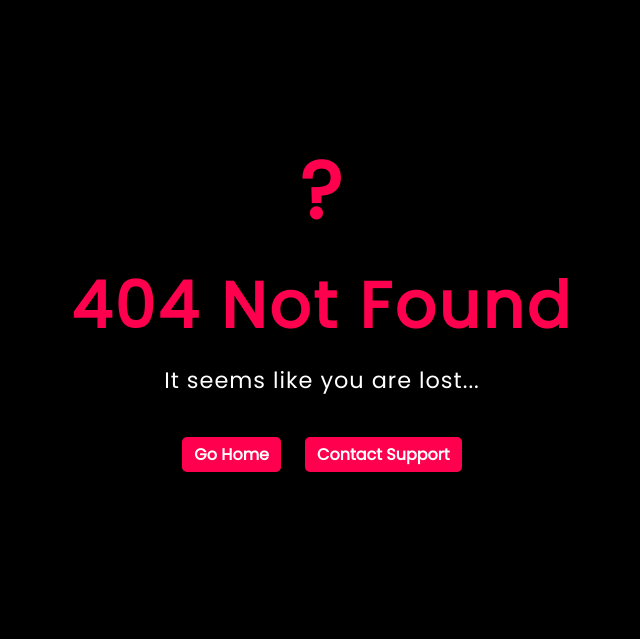
After one commit to wassim-khleifi/Joker-Portfolio, a Django app: template templates/404.html in a window 1280 px wide. The commit adds this page. Shown: the top 639 px of the page, without its empty margins (318-958 px from the left). Run offline with Django 4.2, Linux system fonts and the light colour scheme; the template is opened without the code that fills it, so the values that code supplies are empty.

Commit message:
Add files via upload
API changelog

```diff
--- /dev/null
+++ b/api/admin.py
@@ -0,0 +1,3 @@
+from django.contrib import admin
+
+# Register your models here.
--- /dev/null
+++ b/api/apps.py
@@ -0,0 +1,6 @@
+from django.apps import AppConfig
+
+
+class ApiConfig(AppConfig):
+    default_auto_field = 'django.db.models.BigAutoField'
+    name = 'api'
--- /dev/null
+++ b/api/models.py
@@ -0,0 +1,3 @@
+from django.db import models
+
+# Create your models here.
--- /dev/null
+++ b/api/tests.py
@@ -0,0 +1,3 @@
+from django.test import TestCase
+
+# Create your tests here.
--- /dev/null
+++ b/api/urls.py
@@ -0,0 +1,7 @@
+from django.urls import path,include
+from . import views
+## add urls
+urlpatterns = [
+	path('projects', views.projects, name="projects_api"),
+	path('jobs', views.jobs, name='jobs_api')
+]
--- a/portfolio/urls.py
+++ b/portfolio/urls.py
@@ -20,7 +20,8 @@ from django.conf import settings
 from django.conf.urls.static import static
 urlpatterns = [
     path('admin/', admin.site.urls),
-    path('', include("pages.urls"))
+    path('', include("pages.urls")),
+    path('api/', include("api.urls"))
 ]
 urlpatterns += static(settings.MEDIA_URL, document_root = settings.MEDIA_ROOT)
 urlpatterns += static(settings.STATIC_URL, document_root=settings.STATIC_ROOT)
--- a/requirements.txt
+++ b/requirements.txt
@@ -5,3 +5,4 @@ sqlparse
 psycopg2-binary
 urllib3
 Pillow
+djangorestframework
--- /dev/null
+++ b/templates/404.html
@@ -0,0 +1,109 @@
+<!DOCTYPE html>
+<html lang="en">
+<head>
+	<meta charset="UTF-8">
+	<meta name="viewport" content="width=device-width, initial-scale=1.0">
+    <!--  Caching -->
+    <meta http-equiv="Cache-control" content="public">
+    <!--  META TAGS -->
+    <meta name="title" property="og:title" content="Jok3R Portfolio | 404 Not Found">
+    <meta name="description" property="og:title" content="It seems like you are lost... This page doesn't exist or has been moved.">
+	<meta property="og:type" content="website" />
+    <meta name="description" property="og:image" content="">
+    <meta property="og:url" content="" />
+    <link rel="icon" href="">
+	<link href='https://fonts.googleapis.com/css?family=Poppins' rel='stylesheet'>
+	<link href="https://fonts.googleapis.com/css2?family=Oswald:wght@500&display=swap" rel="stylesheet">
+	<title>Jok3R | 404 Not Found</title>
+</head>
+<body>
+	<div class="main">
+		<div>
+			<h1 class="mark">?</h1>
+			<h1>404 Not Found</h1>
+			<p>It seems like you are lost...</p>
+			<div class="buttons">
+				<a href="{% url 'index' %}">Go Home</a>
+				<a href="{% url 'index' %}#contact">Contact Support</a>
+			</div>
+		</div>
+	</div>
+</body>
+<style>
+{% load static %}
+*{
+	padding: 0;
+	margin: 0;
+	font-family: 'Poppins' sans-serif !important;
+	font-weight: bold;
+}
+html{
+	scroll-behavior: smooth!important;
+}
+:root{
+	--color-theme: #ff004f;
+}
+body{
+  width: 100%;
+  background-color: black!important;
+}
+.main{
+	display: grid;
+	align-items: center;
+	justify-content: center;
+	height: 80vh;
+}
+.main div{
+	text-align: center;
+}
+.main div .mark{
+	font-size: 5rem;
+	animation: mark 3s infinite;
+}
+@keyframes mark{
+	0%{
+		transform: translateY(0px);
+	}
+	50%{
+		transform: translateY(-10px);
+	}
+	100%{
+		transform: translateY(0px);
+	}
+}
+.main div h1{
+	color: white;
+	font-size: 4rem;
+	letter-spacing: 3px;
+	font-weight: 600;
+	font-family: 'Poppins';
+	color: var(--color-theme);
+	overflow: hidden;
+}
+.main div p{
+	margin: 20px 0;
+	color: white;
+	font-size: 1.4rem;
+	margin: 10px 0;
+	letter-spacing: 1px;
+	font-weight: 500;
+	font-family: 'Poppins';
+	color: white;
+}
+.main div .buttons a{
+	display: inline-block;
+	margin: 30px 10px;
+	background: var(--color-theme);
+	padding: 5px 12px;
+	text-decoration: none;
+	color: white;
+	border-radius: 5px;
+	cursor: pointer;
+	font-family: 'Poppins';
+}
+.main div .buttons a:hover{
+	box-shadow: 0 0 25px var(--color-theme);
+	transition: 0.4s;
+}
+</style>
+</html>
--- a/templates/pages/index.html
+++ b/templates/pages/index.html
@@ -155,7 +155,7 @@
         </div>
     </section>
     <footer class="footer" style="width: 90%;">
-        <p>Copyright © Jok3R. Made with <i class="fas fa-heart" aria-hidden="true"></i> by <a href="https://github.com/Jock3r99">Jok3R</a></p>
+        <p>Copyright © Jok3R. Made with <i class="fas fa-heart" aria-hidden="true"></i> by <a href="">Jok3R</a></p>
     </footer>
     <!-- jQuery, Popper.js, and Bootstrap JS -->
     <script src="https://ajax.googleapis.com/ajax/libs/jquery/3.3.1/jquery.min.js"></script>
```
Also changed, not shown: api/serializer.py (added, +13 -0 lines), api/views.py (added, +18 -0 lines), portfolio/settings.py (+11 -0 lines), api/__init__.py (added), api/migrations/__init__.py (added).
